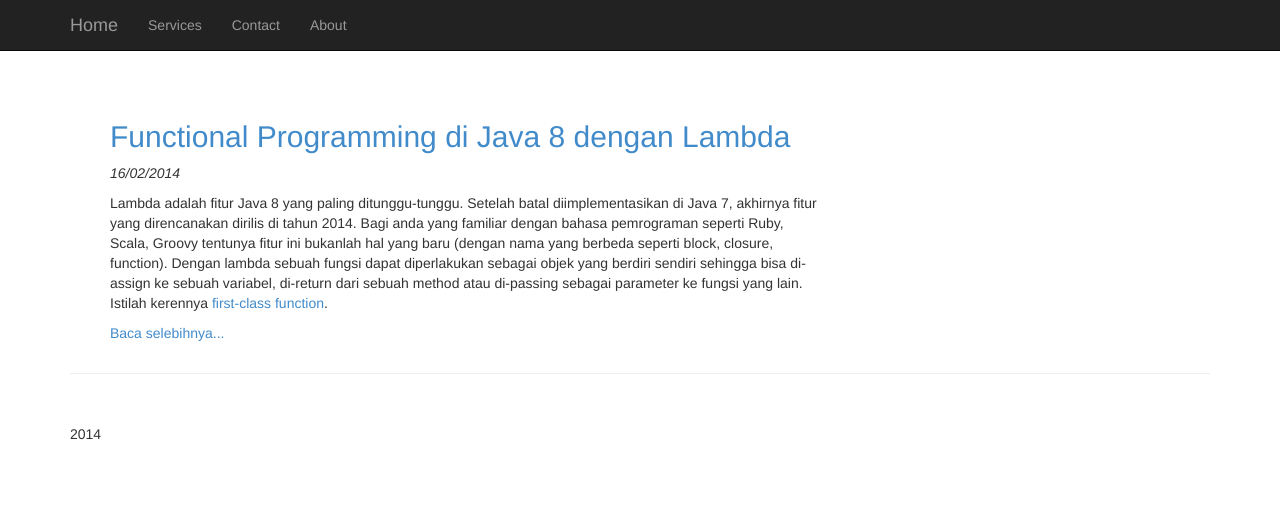
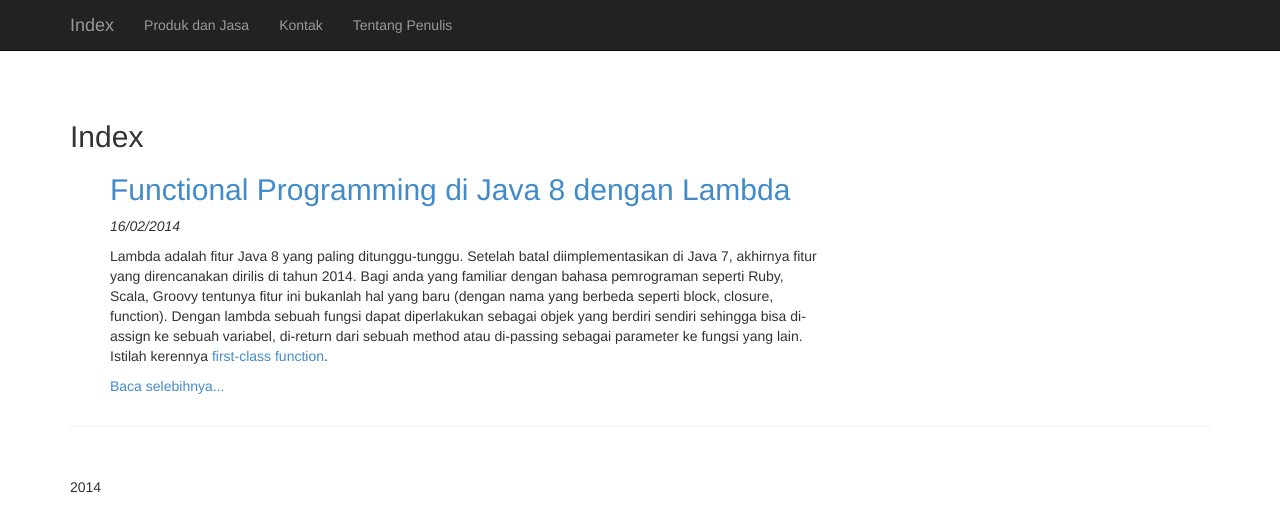
Before and after one commit to bustanil/bustanil.github.io, a Jekyll site: the page built from index.html, in a window 1280 px wide. Shown: the top 532 px of the page. Built offline with Jekyll 4.4.1, drawn with Linux system fonts in a browser that asks for light colours.

Commit message:
about, services, contact page

```diff
--- a/_layouts/home.html
+++ b/_layouts/home.html
@@ -28,20 +28,20 @@
                     <span class="icon-bar"></span>
                     <span class="icon-bar"></span>
                 </button>
-                <a class="navbar-brand" href="/index.html">Home</a>
+                <a class="navbar-brand" href="/index.html">Index</a>
             </div>
 
             <!-- Collect the nav links, forms, and other content for toggling -->
             <div class="collapse navbar-collapse navbar-ex1-collapse">
                 <ul class="nav navbar-nav">
                     <li>
-                        <a href="#services">Services</a>
+                        <a href="/services.html">Produk dan Jasa</a>
                     </li>
                     <li>
-                        <a href="#contact">Contact</a>
+                        <a href="/contact.html">Kontak</a>
                     </li>
                     <li>
-                        <a href="#about">About</a>
+                        <a href="/about.html">Tentang Penulis</a>
                     </li>
                 </ul>
             </div>
@@ -54,7 +54,7 @@
 
         <div class="row">
             <div class="col-lg-8">
-
+                <h2>{{page.title}}</h2>
                 {{ content }}
 
             </div>
--- a/_layouts/post.html
+++ b/_layouts/post.html
@@ -36,13 +36,13 @@
             <div class="collapse navbar-collapse navbar-ex1-collapse">
                 <ul class="nav navbar-nav">
                     <li>
-                        <a href="#services">Services</a>
+                        <a href="/services.html">Produk dan Jasa</a>
                     </li>
                     <li>
-                        <a href="#contact">Contact</a>
+                        <a href="/contact.html">Kontak</a>
                     </li>
                     <li>
-                        <a href="#about">About</a>
+                        <a href="/about.html">Tentang Penulis</a>
                     </li>
                 </ul>
             </div>
--- a/index.html
+++ b/index.html
@@ -1,6 +1,6 @@
 ---
 layout: home
-title: Bustanil Notes
+title: Index
 ---
 <ul style="list-style-type: none">
   {% for post in site.posts %}
```
Also changed, not shown: about.html (added, +16 -0 lines), contact.html (added, +11 -0 lines), services.html (added, +8 -0 lines).
